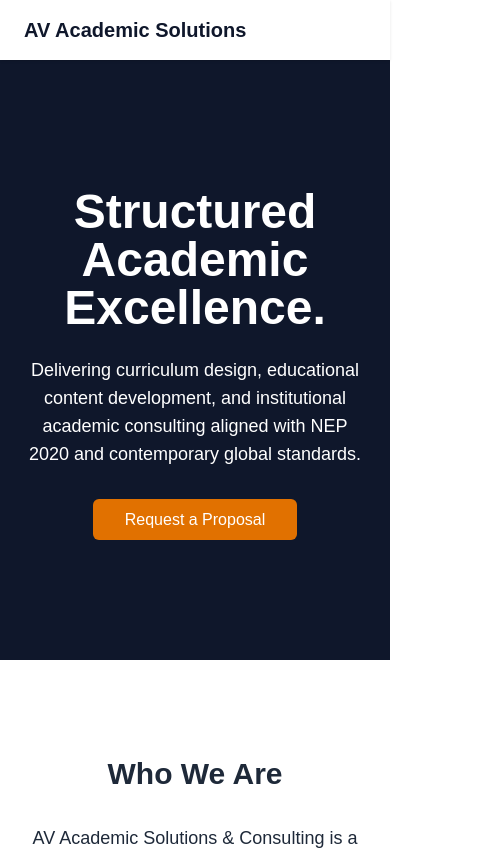
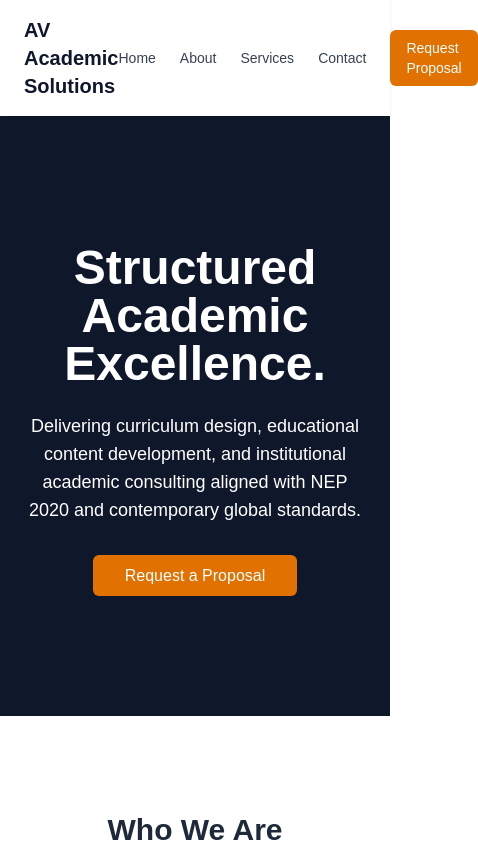
Before and after one commit to avacademicsolutions/av-academic-solutions, a Next.js app: page / in a window 390 px wide. Shown: the top 850 px of the page, 478 px wide, since content can reach past the window. Built offline with nearby package versions, Linux system fonts and the light colour scheme.

Commit message:
Fix mobile navigation visibility

```diff
--- a/app/layout.tsx
+++ b/app/layout.tsx
@@ -24,7 +24,7 @@ export default function RootLayout({
     </a>
 
     {/* Desktop Menu */}
-    <div className="space-x-8 hidden md:flex items-center">
+    <div className="space-x-6 flex items-center text-sm">
       <a href="/" className="text-gray-700 hover:text-slate-900 transition">
         Home
       </a>
```
